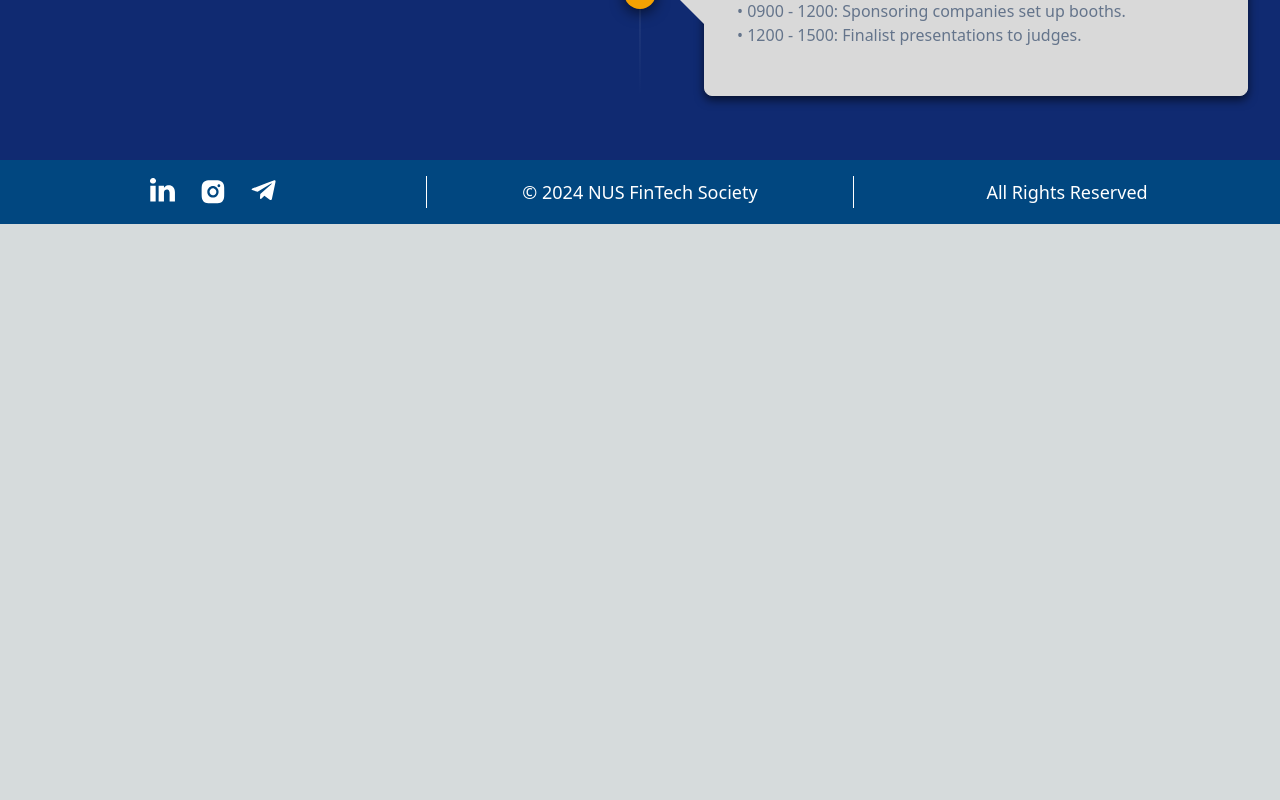
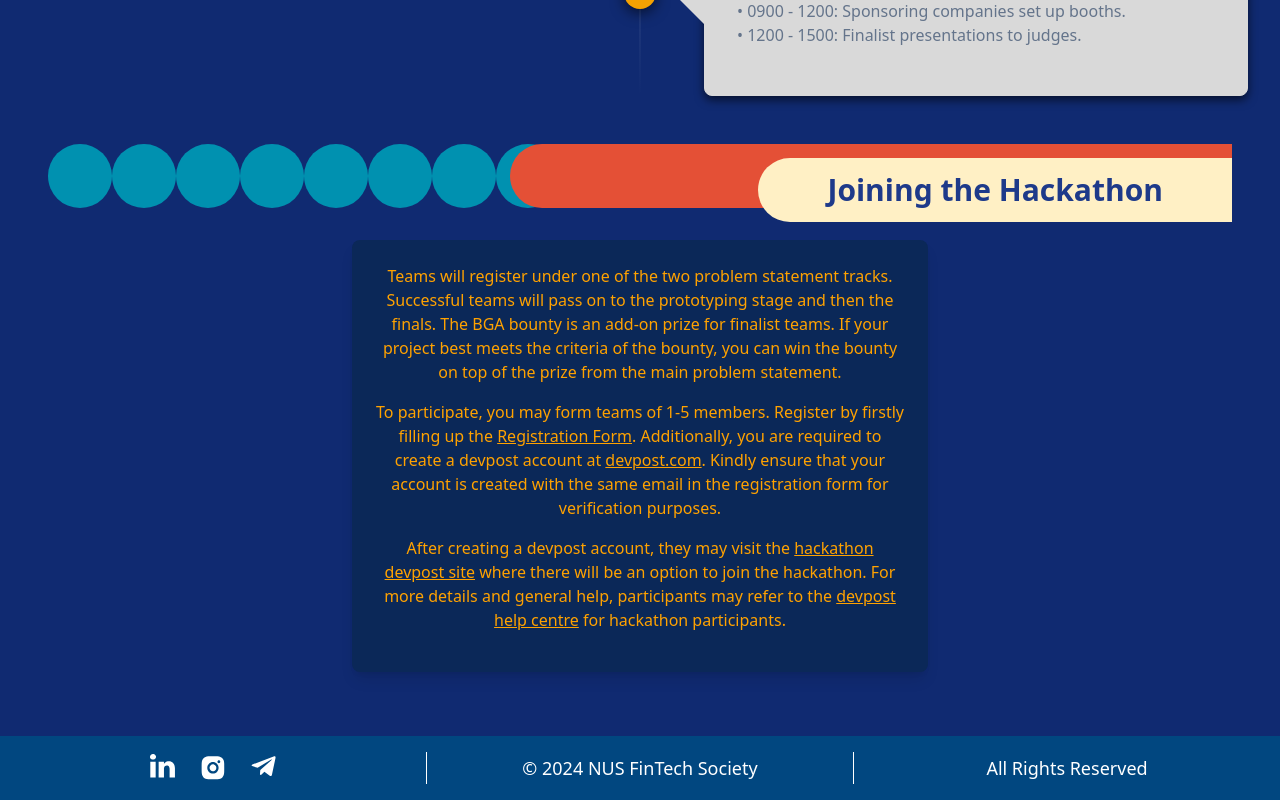
Before and after one commit to NUS-Fintech-Society/SD_Fintech_Summit_2025, a Next.js app: page / in a window 1280 px wide. Shown: the part 4136-4936 px from the top of the page. Before the commit the page ends 4360 px from the top, so only its background shows below. Built offline with nearby package versions, Linux system fonts and the light colour scheme.

Commit message:
feat: edit FAQ

```diff
--- a/src/app/page.tsx
+++ b/src/app/page.tsx
@@ -6,6 +6,7 @@ import Bounty from "@/components/home/Bounty";
 import Prizes from "@/components/home/Prizes";
 import Timeline from "@/components/home/Timeline";
 import DownloadButton from "@/components/home/DownloadButton";
+import Joining from "@/components/home/Joining";
 
 const HomePage: React.FC = () => {
   return (
@@ -16,6 +17,7 @@ const HomePage: React.FC = () => {
         <Bounty />
         <Prizes />
         <Timeline />
+        <Joining />
         {/* TODO: add <DownloadButton /> */}
       </div>
     </div>
--- a/src/components/faq/FAQAccordian.tsx
+++ b/src/components/faq/FAQAccordian.tsx
@@ -86,12 +86,12 @@ export const mockData: Record<
     },
     {
       question: "Where do we submit our files for the hackathon?",
-      answer: "TBC",
+      answer: "You may submit your files via our devpost. (https://nus-fintech-summit-2025.devpost.com/)",
     },
     {
       question: "What is the judging criteria and submission requirements?",
       answer:
-        "Refer to the Hackathon Details pages for the rubrics for each round.",
+        "You may refer to our devpost. (https://nus-fintech-summit-2025.devpost.com/)",
     },
     {
       question: "What does it cost?",
--- /dev/null
+++ b/src/components/home/Joining.tsx
@@ -0,0 +1,25 @@
+"use client";
+
+import React from 'react';
+import CircleCapsuleBanner from '../ui/home/CircleCapsuleBanner';
+
+const Joining: React.FC = () => {
+  return (
+    <div className="flex flex-col items-center justify-center p-4 mt-4 mb-4">
+      <CircleCapsuleBanner title="Joining the Hackathon" />
+      <div className="bg-[#0B2858] text-[#FFA200] rounded-lg p-6 w-full max-w-xl mx-auto shadow-lg">
+        <p className="text-center text-[#FFA200] mb-4">
+          Teams will register under one of the two problem statement tracks. Successful teams will pass on to the prototyping stage and then the finals. The BGA bounty is an add-on prize for finalist teams. If your project best meets the criteria of the bounty, you can win the bounty on top of the prize from the main problem statement.
+        </p>
+        <p className="text-center text-[#FFA200] mb-4">
+          To participate, you may form teams of 1-5 members. Register by firstly filling up the <a href="https://docs.google.com/forms/d/e/1FAIpQLSeIfq9bn5cTPOfEACMvv3Ubd2ZCK7u0_nIi1wUuqRqQtGVy-w/viewform?usp=header" target="_blank" rel="noopener noreferrer" className="underline">Registration Form</a>. Additionally, you are required to create a devpost account at <a href="https://devpost.com" target="_blank" rel="noopener noreferrer" className="underline">devpost.com</a>. Kindly ensure that your account is created with the same email in the registration form for verification purposes.
+        </p>
+        <p className="text-center text-[#FFA200] mb-4">
+          After creating a devpost account, they may visit the <a href="https://nus-fintech-summit-2025.devpost.com/" target="_blank" rel="noopener noreferrer" className="underline">hackathon devpost site</a> where there will be an option to join the hackathon. For more details and general help, participants may refer to the <a href="https://help.devpost.com/hc/en-us/categories/360001298552-Hackathon-Participants" target="_blank" rel="noopener noreferrer" className="underline">devpost help centre</a> for hackathon participants.
+        </p>
+      </div>
+    </div>
+  );
+};
+
+export default Joining;
```
